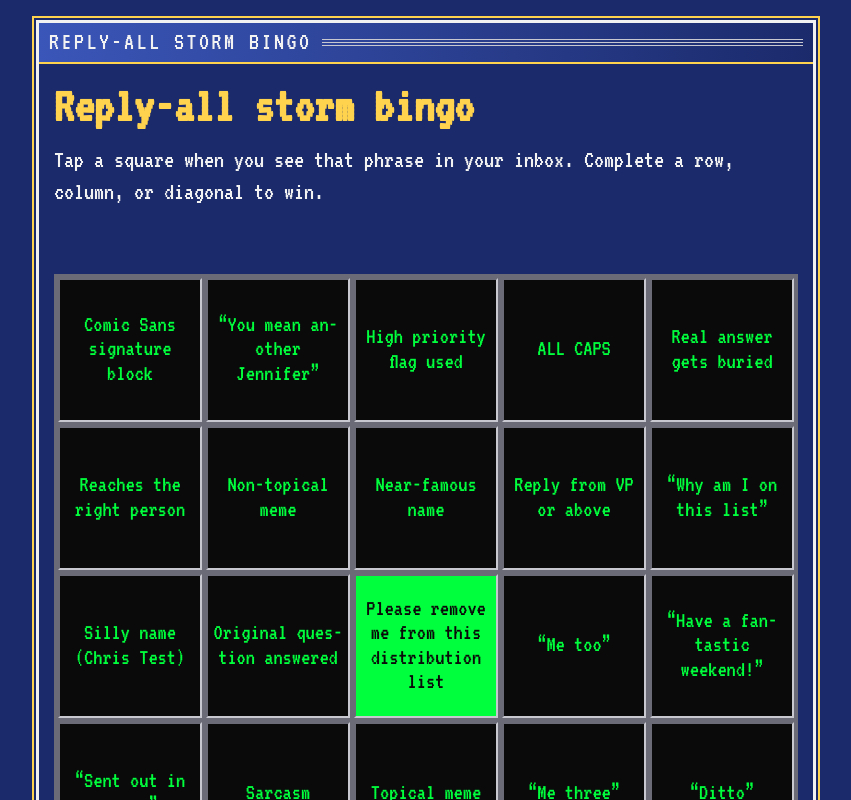
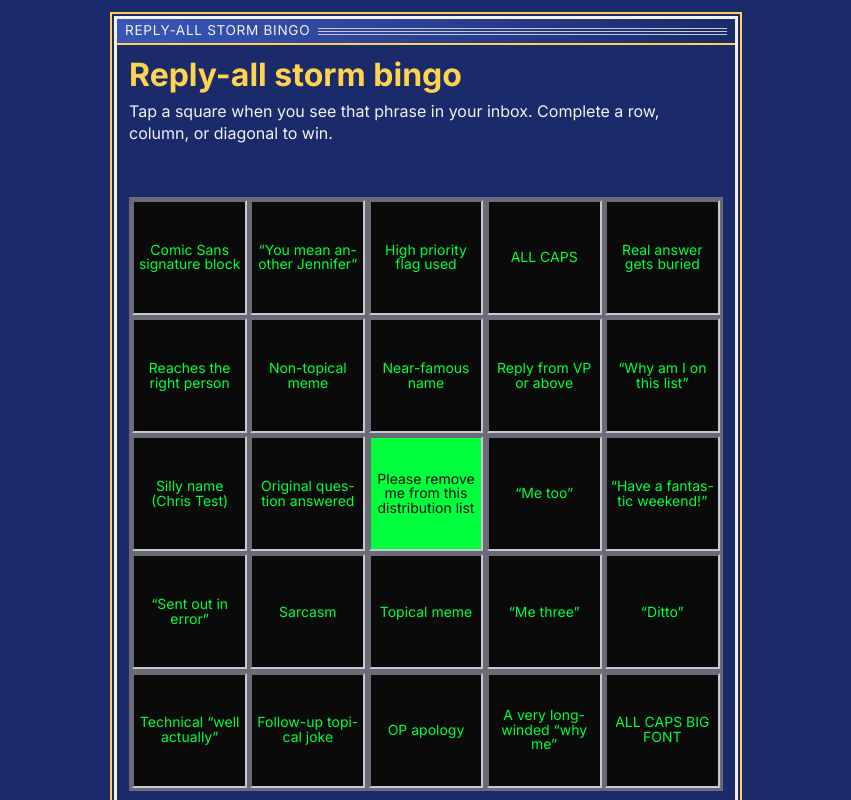
Before and after one commit to arcinnamon/email-storm-bingo, a Next.js app: page / in a window 1280 px wide. Shown: the top 800 px of the page, without its empty margins (214-1065 px from the left). Built offline with nearby package versions, Linux system fonts and the light colour scheme.

Commit message:
build: #13 round 1

```diff
--- a/app/globals.css
+++ b/app/globals.css
@@ -12,7 +12,7 @@
   --text: var(--white);
   --muted: var(--silver);
   --accent: var(--green);
-  --font-pixel: var(--font-vt323), ui-monospace, "Courier New", monospace;
+  --font-sans: var(--font-inter), system-ui, -apple-system, "Segoe UI", sans-serif;
   color-scheme: dark;
 }
 
@@ -27,9 +27,9 @@ body {
   margin: 0;
   background: var(--bg);
   color: var(--text);
-  font-family: var(--font-pixel);
-  font-size: 1.25rem;
-  line-height: 1.3;
+  font-family: var(--font-sans);
+  font-size: 1rem;
+  line-height: 1.4;
 }
 
 a {
@@ -63,7 +63,8 @@ a {
   background: linear-gradient(90deg, var(--blue-light), var(--blue));
   border-bottom: 2px solid var(--yellow);
   text-transform: uppercase;
-  letter-spacing: 0.1em;
+  letter-spacing: 0.05em;
+  font-size: 0.85rem;
 }
 
 .winamp-grip {
@@ -77,7 +78,7 @@ a {
 }
 
 .bingo h1 {
-  font-size: clamp(1.75rem, 6vw, 2.5rem);
+  font-size: clamp(1.5rem, 6vw, 2rem);
   line-height: 1.1;
   margin: 0 0 0.5rem;
   color: var(--yellow);
@@ -95,7 +96,7 @@ a {
 .bingo-banner {
   display: inline-block;
   padding: 0 0.75rem;
-  font-size: 1.75rem;
+  font-size: 1.25rem;
   color: var(--yellow);
   background: var(--blue);
   border: 2px solid var(--yellow);
@@ -117,7 +118,7 @@ a {
   hyphens: auto;
   padding: 0.15rem;
   font: inherit;
-  font-size: clamp(0.75rem, 3.2vw, 1.15rem);
+  font-size: 0.875rem;
   line-height: 1.05;
   overflow-wrap: anywhere;
   color: var(--green);
@@ -130,8 +131,8 @@ a {
 
 @media (max-width: 480px) {
   .bingo-cell {
-    font-size: clamp(10px, 3vw, 13px);
-    line-height: 1;
+    font-size: clamp(9px, 2.7vw, 12px);
+    line-height: 1.05;
     padding: 0.05rem;
   }
 }
--- a/app/layout.tsx
+++ b/app/layout.tsx
@@ -1,8 +1,8 @@
 import type { Metadata } from "next";
-import { VT323 } from "next/font/google";
+import { Inter } from "next/font/google";
 import "./globals.css";
 
-const vt323 = VT323({ weight: "400", subsets: ["latin"], variable: "--font-vt323", display: "swap" });
+const inter = Inter({ subsets: ["latin"], variable: "--font-inter", display: "swap" });
 
 export const metadata: Metadata = {
   title: "Reply-all storm bingo",
@@ -11,7 +11,7 @@ export const metadata: Metadata = {
 
 export default function RootLayout({ children }: Readonly<{ children: React.ReactNode }>) {
   return (
-    <html lang="en" className={vt323.variable}>
+    <html lang="en" className={inter.variable}>
       <body>{children}</body>
     </html>
   );
```
Also changed, not shown: 3 other files (tests, documents, lock files or other folders).
